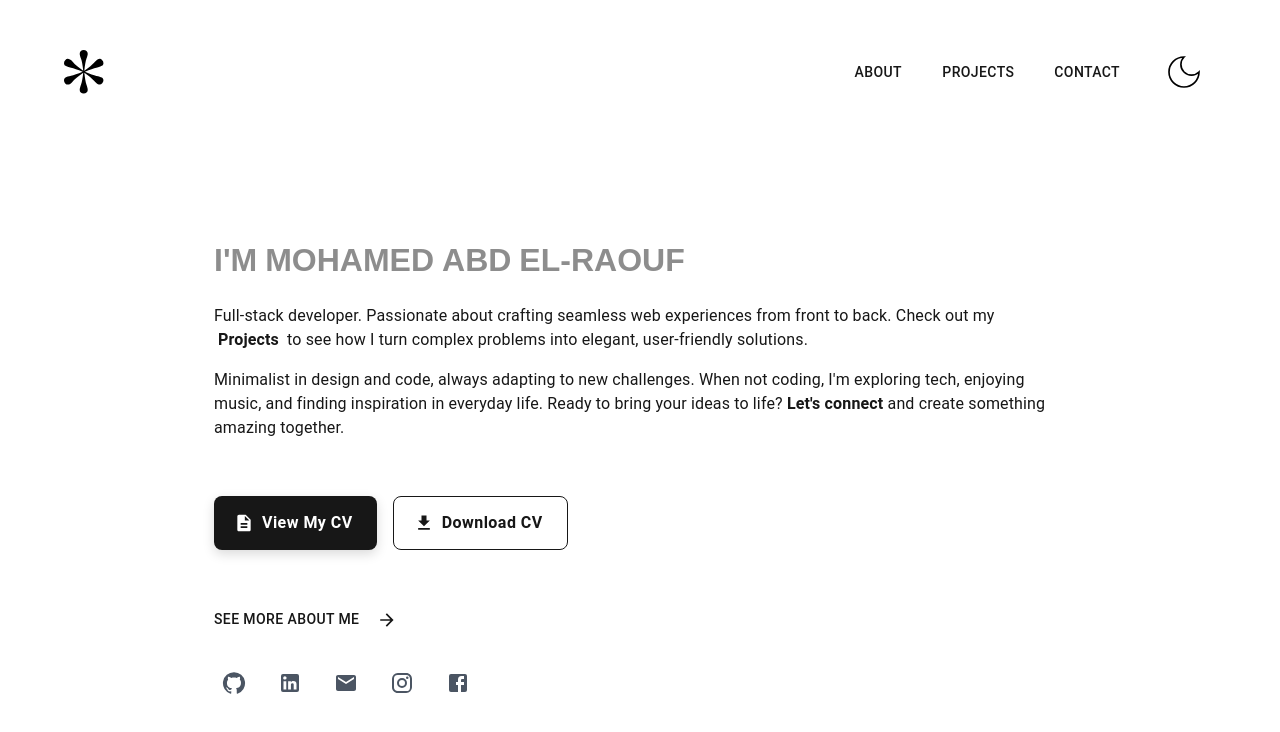
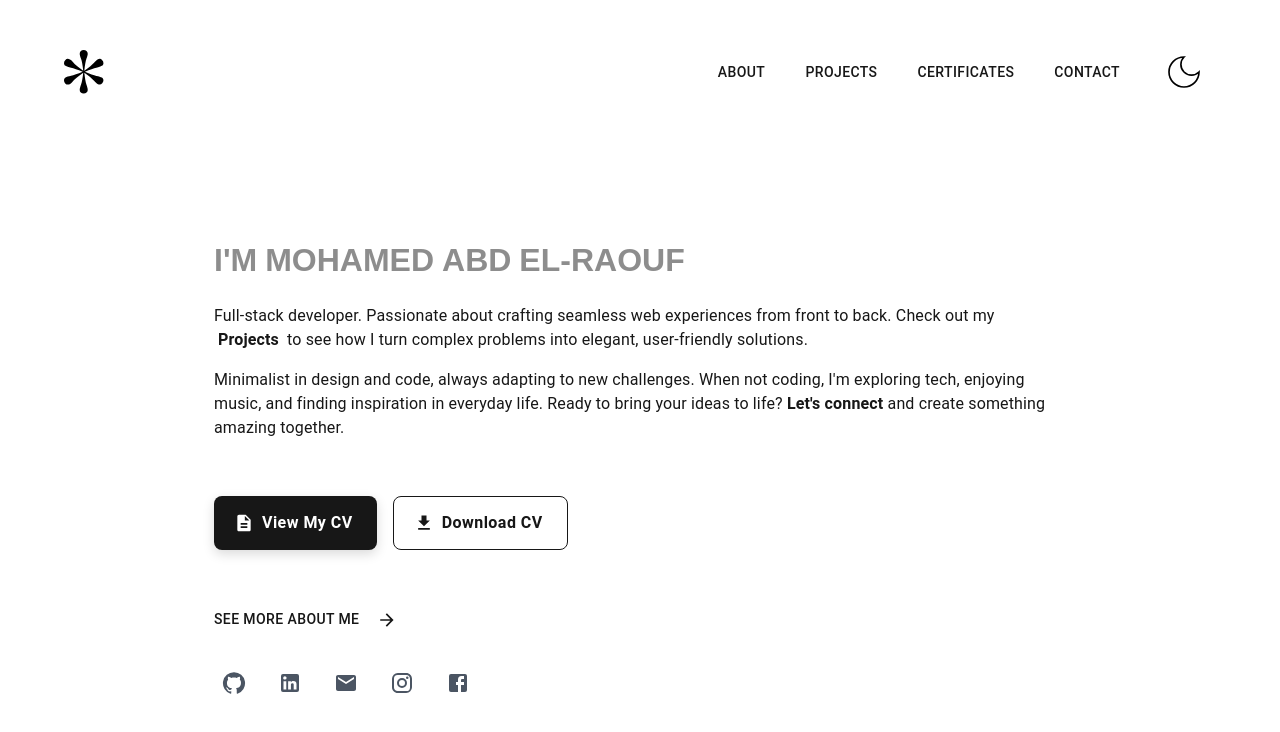
Before and after one commit to MohamedAbdEl-Rauof/my-portfolio, a Next.js app: page / in a window 1280 px wide. Shown: the top 732 px of the page. Built offline with nearby package versions, Linux system fonts and the light colour scheme.

Commit message:
add certify section

```diff
--- a/app/components/NavBar.tsx
+++ b/app/components/NavBar.tsx
@@ -12,6 +12,7 @@ import CloseIcon from '@mui/icons-material/Close';
 const navItems = [
     {name: 'About', path: '/about'},
     {name: 'Projects', path: '/projects'},
+    {name: 'Certificates', path: '/certificates'},
     {name: 'Contact', path: '/contact'},
 ];
 
```
